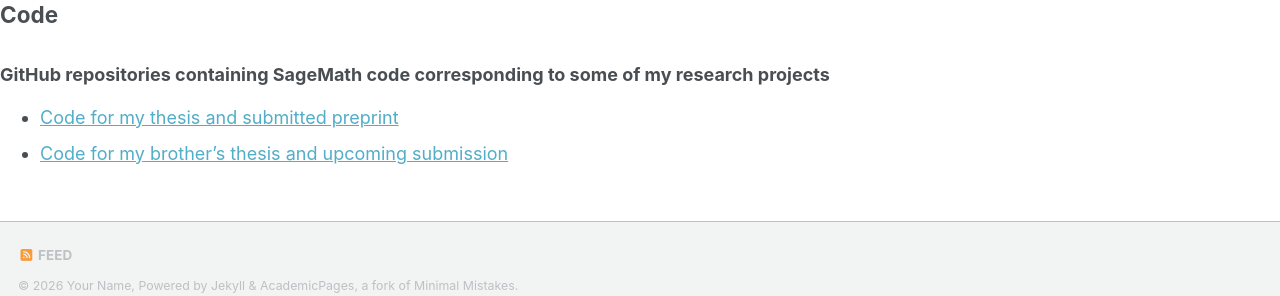
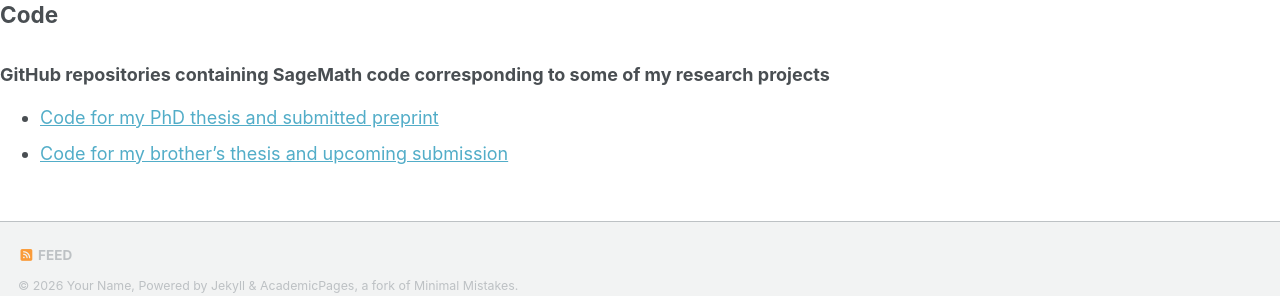
Before and after one commit to simon-e-l-math/Simon-E-L-Math.github.io, a Jekyll site: the page built from index.md, in a window 1280 px wide and 1192 px high. Shown: the part 860-1156 px from the top of the window. Built offline with Jekyll 4.4.1, drawn with Linux system fonts in a browser that asks for light colours; our own code applies the rules of GitHub Pages for plain Markdown files; a script bundle is joined from its source files by our own code; library files that are not in the unit come from our copies.

Commit message:
Update thesis code link description in index.md

```diff
--- a/index.md
+++ b/index.md
@@ -43,5 +43,5 @@ Contact: email (found in the pdfs below)
 ## Code
 ### GitHub repositories containing SageMath code corresponding to some of my research projects
 
-* [Code for my thesis and submitted preprint](https://github.com/simon-e-l-math/On-the-Diophantine-Equation-1-k-...-x-k-p-alpha-y-n)
+* [Code for my PhD thesis and submitted preprint](https://github.com/simon-e-l-math/On-the-Diophantine-Equation-1-k-...-x-k-p-alpha-y-n)
 * [Code for my brother's thesis and upcoming submission](https://github.com/Ben-E-L-Math/Code-for-Solving-a-family-of-relative-Thue-equations)
```
